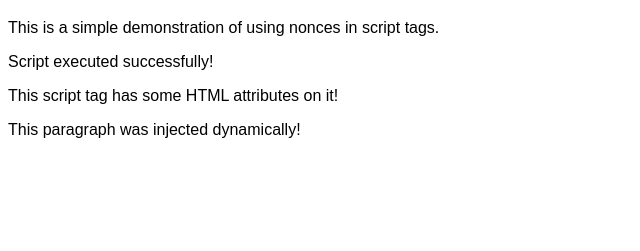
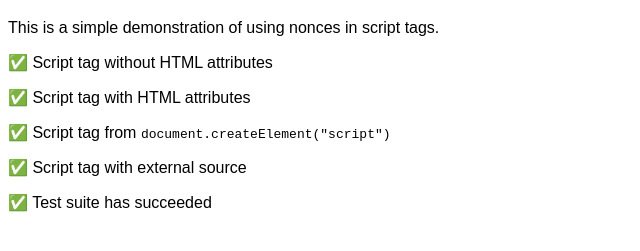
Before and after one commit to netlify/plugin-csp-nonce, a website: page site/index.html in a window 1280 px wide. Shown: the part 61-312 px from the top of the page, without its empty margins (0-640 px from the left). Drawn offline with nearby package versions, Linux system fonts and the light colour scheme.

Commit message:
chore: beef up tests in deploy preview

```diff
--- a/site/index.html
+++ b/site/index.html
@@ -12,16 +12,31 @@
     <h1>Using CSP Nonces on Script Tags</h1>
     <p>This is a simple demonstration of using nonces in script tags.</p>
     <script>
-    document.write('<p>Script executed successfully!</p>');
+      document.write("<p>✅ Script tag without HTML attributes</p>");
     </script>
     <script class="testing" data-whatever="sup">
-    document.write('<p>This script tag has some HTML attributes on it!</p>');
+      document.write("<p>✅ Script tag with HTML attributes</p>");
     </script>
     <script>
-    const el = document.createElement('script')
-    el.innerText = "document.write('<p>This paragraph was injected dynamically!</p>');"
-    document.body.appendChild(el)
+      const el = document.createElement("script");
+      el.innerText =
+        "document.write('<p>✅ Script tag from <code>document.createElement(\"script\")</code></p>');";
+      document.body.appendChild(el);
     </script>
     <script src="https://cdn.jsdelivr.net/npm/jquery@3.7.0/dist/jquery.min.js"></script>
+    <script>
+      // check that jquery was downloaded from CDN
+      if ($) {
+        document.write("<p>✅ Script tag with external source</p>");
+      }
+    </script>
+    <script>
+      var CHECKS_COUNT = 5;
+      if (document.getElementsByTagName("p").length === CHECKS_COUNT) {
+        document.write("<p>✅ Test suite has succeeded</p>");
+      } else {
+        document.write("<p>❌ Test suite has failed</p>");
+      }
+    </script>
   </body>
 </html>
```
Lines whose indentation alone changed are shown as unchanged.
